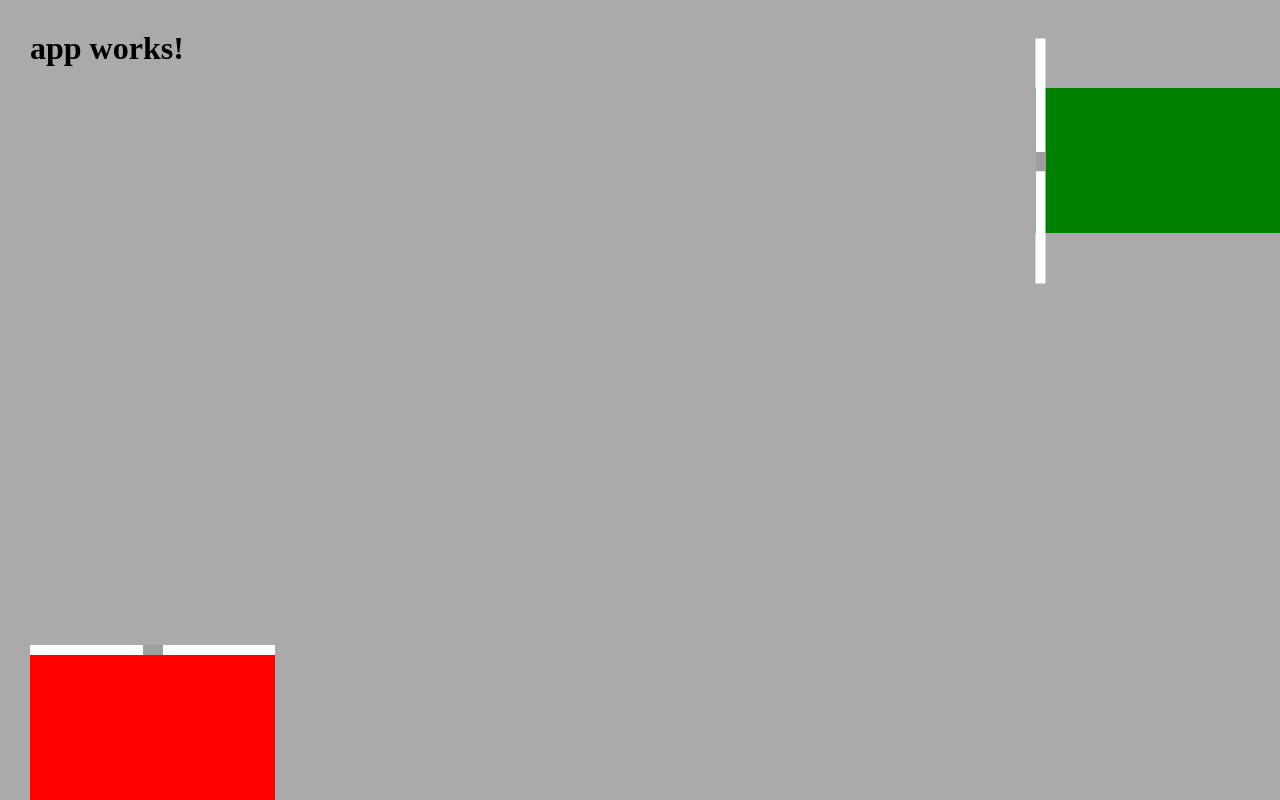
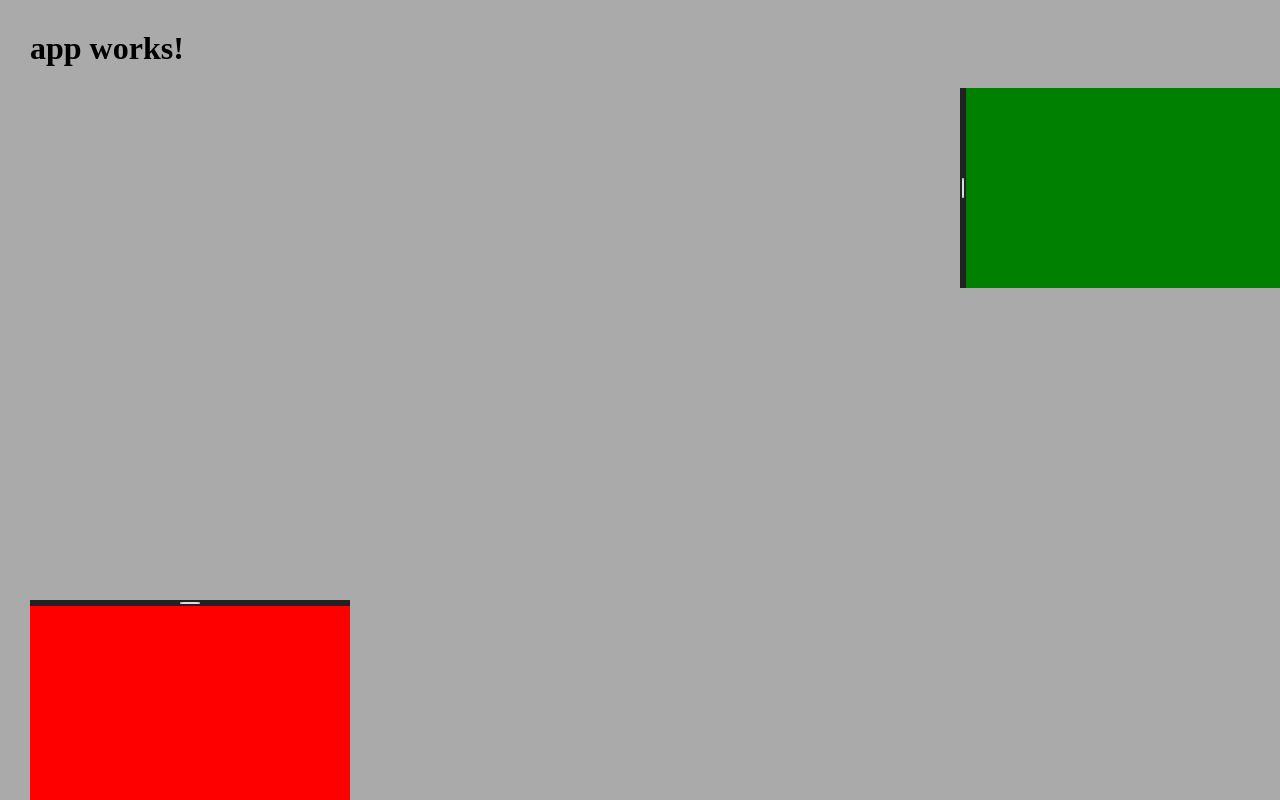
Before and after one commit to redboul/angular-resize-panel-app, an Angular app: page / in a window 1280 px wide. Built offline with nearby package versions, Linux system fonts and the light colour scheme; grey boxes are pictures that could not be loaded.

Commit message:
use a sexier handle bar

```diff
--- a/src/app/app.component.css
+++ b/src/app/app.component.css
@@ -1,18 +1,56 @@
 .square {
-    width: 245px;
-    height: 145px;
+    width: 25%;
+    height: 25%;
     position: absolute;
     min-height: 100px;
     min-width: 100px;
     /*transition: width 0.5s ease-out, height 2s ease-out;*/
 }
-[resize-handle] {
+
+.handleBar {
+  width: 100%;
+  position: absolute;
+  background-color: #222;
+  height: 6px;
+  top: 0;
+  cursor: ns-resize;
+}
+.handle {
+  width: 20px;
+  height: 2px;
+  position: absolute;
+  top: 2px;
+  left: calc(50% - 10px);
+  background-color: #DDD;
+  border-radius: 20%;
+}
+
+
+.handleBar-vertical {
+  height: 100%;
+  position: absolute;
+  background-color: #222;
+  width: 6px;
+  left: 0;
+  cursor: ew-resize;
+}
+.handle-vertical {
+  height: 20px;
+  width: 2px;
+  position: absolute;
+  left: 2px;
+  top: calc(50% - 10px);
+  background-color: #DDD;
+  border-radius: 20%;
+}
+
+/*[resize-handle] {
     position: absolute;
     top: -10px;
     height: 10px;
     width: 100%;
     background:  no-repeat center/20px url('https://www.materialui.co/materialIcons/editor/drag_handle_black_192x192.png') white;
-}
+}*/
 
 [resize-handle].vertical {
     right: calc(50% - 5px);
--- a/src/app/app.component.html
+++ b/src/app/app.component.html
@@ -3,12 +3,14 @@
 </h1>
 
 <div class="square first" resize-panel="y">
-   <div class="handle" resize-handle>
-   </div>
+   <div class="handleBar" resize-handle>
+      <div class="handle"></div>
+    </div>
 </div>
 
 
 <div class="square second" resize-panel>
-   <div class="handle vertical" resize-handle>
-   </div>
+   <div class="handleBar-vertical" resize-handle>
+      <div class="handle-vertical"></div>
+    </div>
 </div>
--- a/src/app/resize-panel.directive.ts
+++ b/src/app/resize-panel.directive.ts
@@ -47,7 +47,7 @@ export class ResizePanelDirective implements AfterViewInit {
       } else {
         //this.formerWidth = this.el.nativeElement.style.width;
         //this.el.nativeElement.style.width = 0;
-        this.el.nativeElement.style['min-width'] = '0px';
+        this.el.nativeElement.style['min-width'] = '6px';
         this.el.nativeElement.style['max-width'] = '0px';
       }
     } else if (this.direction === 'y') {
```
